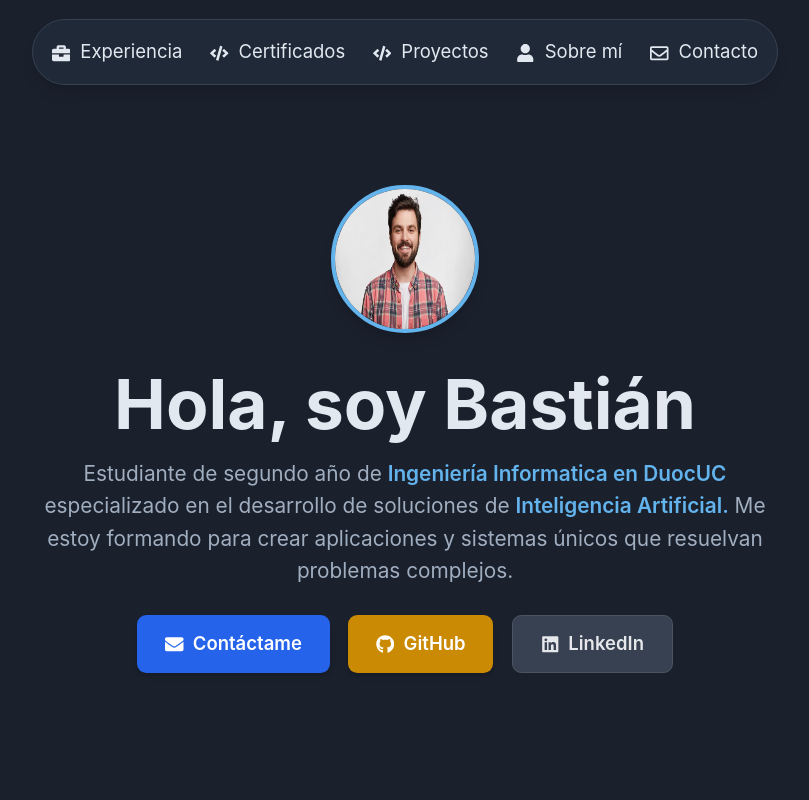
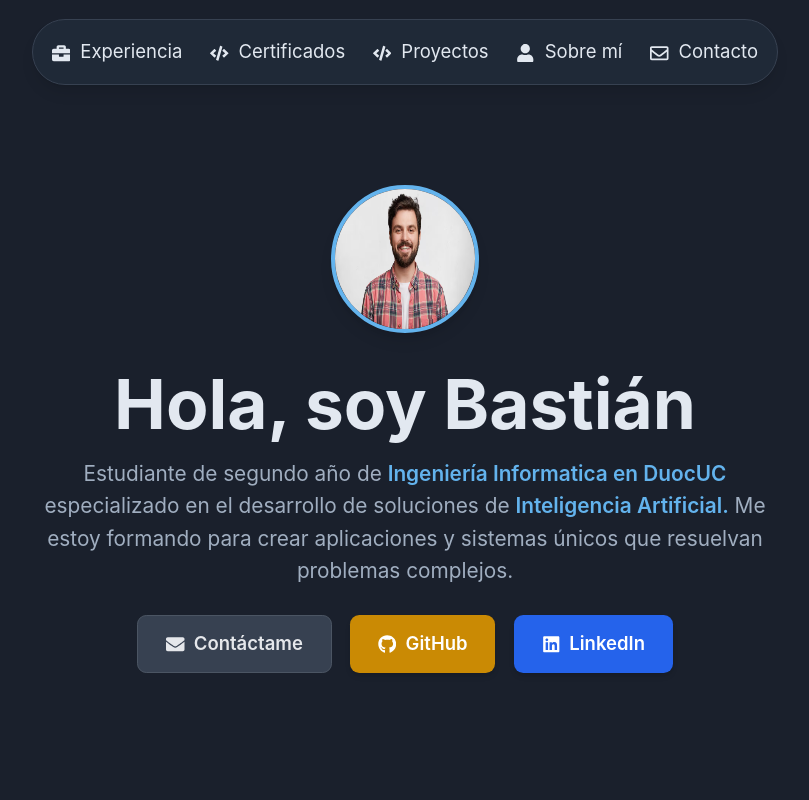
Before and after one commit to Shenx3/PortafolioWeb, a React (Vite) app: page / in a window 1280 px wide. Shown: the top 800 px of the page, without its empty margins (235-1044 px from the left). Built offline with nearby package versions, Linux system fonts and the light colour scheme.

Commit message:
Actualizar rutas de imágenes en certificatesData y ajustar variantes de botones en HeroButtons para mejorar la consistencia visual.

```diff
--- a/src/components/data/certificatesData.ts
+++ b/src/components/data/certificatesData.ts
@@ -1,4 +1,7 @@
 // Definimos la interfaz Certificate y exportamos un array de certificados
+import iaCertificate from '@/assets/ia-certificate.png';
+import pythonCertificate from '@/assets/python.png';
+
 interface Certificate { // Definimos la interfaz Certificate
   title: string; // Título del certificado
   issuer: string; // Emisor del certificado
@@ -13,13 +16,13 @@ export const certificatesData: Certificate[] = [ // Exportamos un array de certi
     issuer: 'Certiprof', // Emisor del certificado
     date: 'Octubre 2025', // Fecha del certificado
     credentialUrl: 'https://www.credly.com/badges/0d50fabd-dca1-466a-bc24-50b7075811e3/public_url', // URL del certificado
-    imageUrl: 'src/assets/ia-certificate.png', // Ruta de la imagen
+    imageUrl: iaCertificate, // Ruta de la imagen
   },
   { // Segundo certificado
     title: 'Python Essentials 1 Certification - CISCO®',
     issuer: 'Cisco',
     date: 'Junio 2024',
     credentialUrl: 'https://www.credly.com/badges/014075ff-aa25-4c5a-b2bc-eed163ec47f9/public_url',
-    imageUrl: 'src/assets/python.png',
+    imageUrl: pythonCertificate,
   },
 ];
--- a/src/components/molecules/HeroButtons.tsx
+++ b/src/components/molecules/HeroButtons.tsx
@@ -6,13 +6,13 @@ import LinkButton from '../atoms/LinkButton';
 export const HeroButtons: React.FC = () => {
   return (
     <div className="flex flex-col space-y-4 mt-6 justify-center sm:flex-row sm:space-y-0 sm:space-x-4">
-      <LinkButton to="mailto:bastianbravotobar@gmail.com" icon="email" variant="primary">
+      <LinkButton to="mailto:bastianbravotobar@gmail.com" icon="email" variant="secondary">
         Contáctame
       </LinkButton>
       <LinkButton to = "https://github.com/Shenx3" icon="github" variant="yellow">
         GitHub
       </LinkButton>
-      <LinkButton to="https://www.linkedin.com/in/bastian-bravo-17b131370/" icon="linkedin" variant="secondary">
+      <LinkButton to="https://www.linkedin.com/in/bastian-bravo-17b131370/" icon="linkedin" variant="primary">
         LinkedIn
       </LinkButton>
     </div>
```
